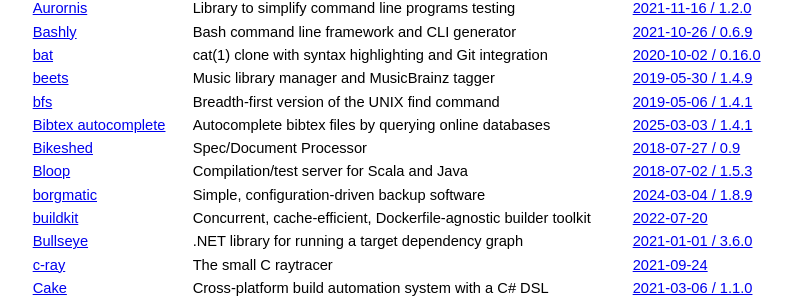
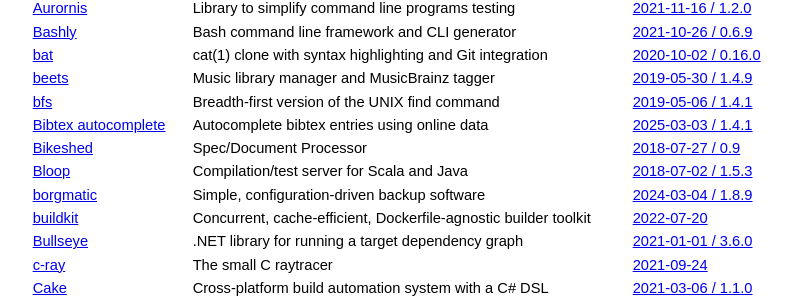
Before and after one commit to jcs/no_color, a Jekyll site: the page built from index.md, in a window 1280 px wide and 900 px high, scrolled down 2780 px. Shown: the part 143-446 px from the top of the window, without its empty margins (211-1003 px from the left). Built offline with Jekyll 4.4.1, drawn with Linux system fonts in a browser that asks for light colours; our own code applies the rules of GitHub Pages for plain Markdown files.

Commit message:
Shorter desc

```diff
--- a/index.md
+++ b/index.md
@@ -159,7 +159,7 @@ color by default via `NO_COLOR`.
 | [bat](https://github.com/sharkdp/bat) | cat(1) clone with syntax highlighting and Git integration | [2020-10-02 / 0.16.0](https://github.com/sharkdp/bat/releases/tag/v0.16.0) |
 | [beets](https://github.com/beetbox/beets) | Music library manager and MusicBrainz tagger | [2019-05-30 / 1.4.9](https://github.com/beetbox/beets/releases/tag/v1.4.9) |
 | [bfs](https://github.com/tavianator/bfs) | Breadth-first version of the UNIX find command | [2019-05-06 / 1.4.1](https://github.com/tavianator/bfs/releases/tag/1.4.1) |
-| [Bibtex autocomplete](https://github.com/dlesbre/bibtex-autocomplete) | Autocomplete bibtex files by querying online databases | [2025-03-03 / 1.4.1](https://github.com/dlesbre/bibtex-autocomplete/releases/tag/v1.4.1) |
+| [Bibtex autocomplete](https://github.com/dlesbre/bibtex-autocomplete) | Autocomplete bibtex entries using online data | [2025-03-03 / 1.4.1](https://github.com/dlesbre/bibtex-autocomplete/releases/tag/v1.4.1) |
 | [Bikeshed](https://github.com/tabatkins/bikeshed) | Spec/Document Processor | [2018-07-27 / 0.9](https://github.com/tabatkins/bikeshed/commit/04ea123d607a8d4bed692ad73dda1cb343bb5bbe) |
 | [Bloop](https://github.com/scalacenter/bloop) | Compilation/test server for Scala and Java | [2018-07-02 / 1.5.3](https://github.com/scalacenter/bloop/pull/555/commits/ff6f17a0155633f86440e10d7889f077e7fbc91c) |
 | [borgmatic](https://torsion.org/borgmatic) | Simple, configuration-driven backup software | [2024-03-04 / 1.8.9](https://projects.torsion.org/borgmatic-collective/borgmatic/commit/16bc0de3fb76f027c81353899d4e7a4d6b386dbc) |
```
